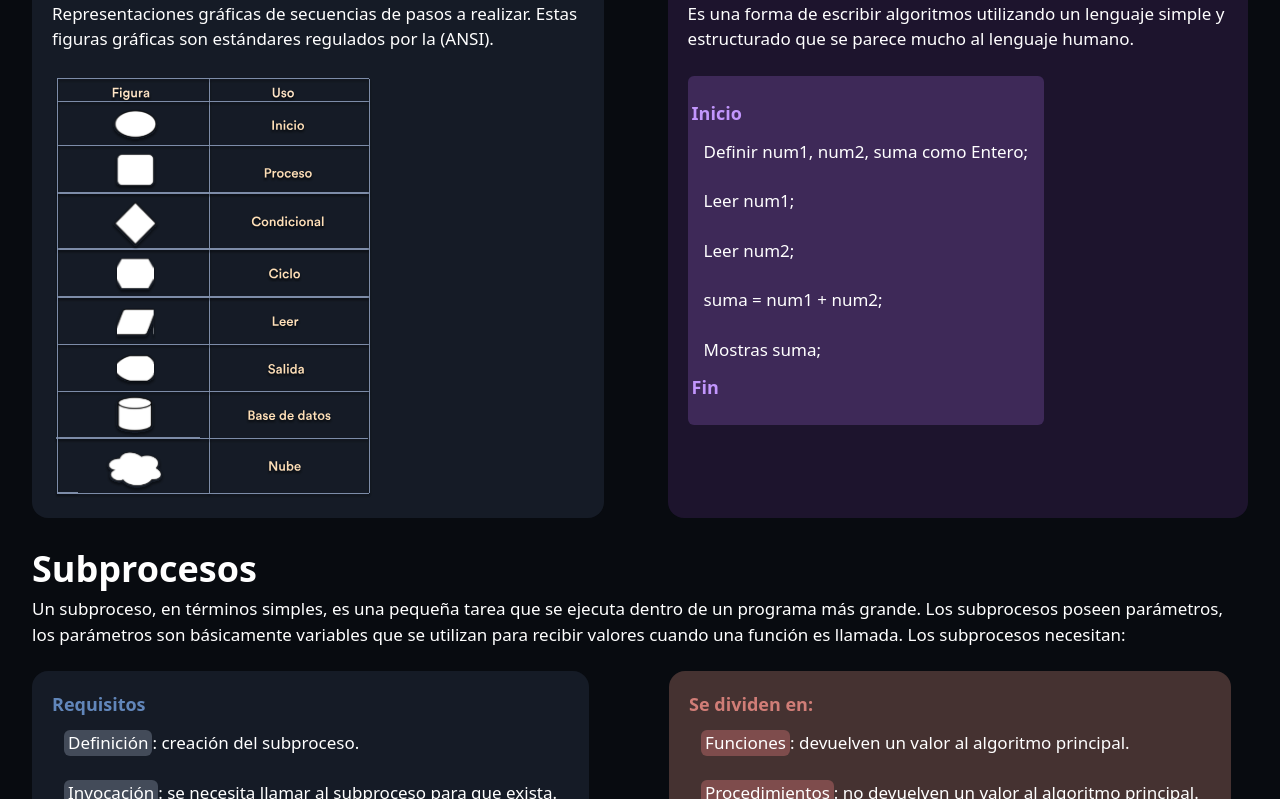
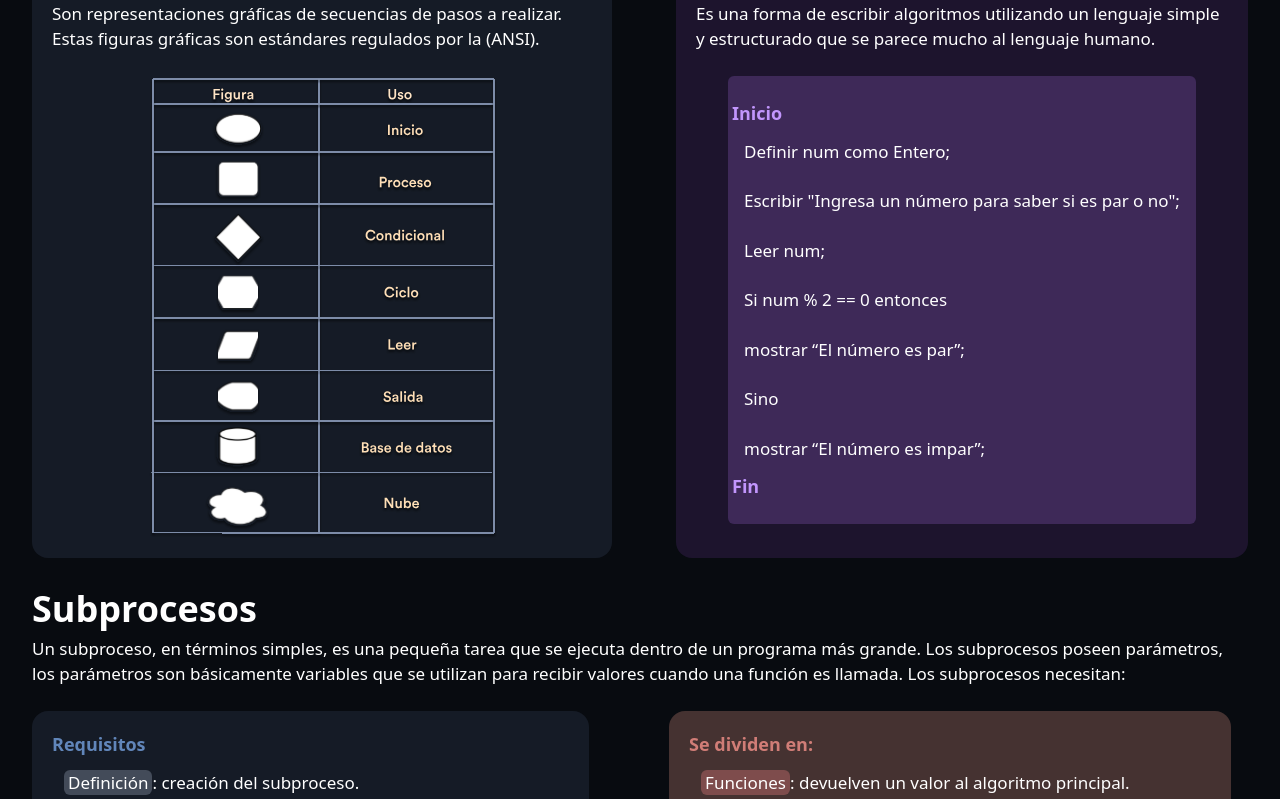
Before and after one commit to KevinLatino/Peritazgo-Website, a React (Vite) app: page /Aprendiendo in a window 1280 px wide. Shown: the part 1021-1820 px from the top of the page. Built offline with nearby package versions, Linux system fonts and the light colour scheme.

Commit message:
ScrollBar Changed, Some content centered

```diff
--- a/src/Articles/BasicKnowledge/Learn-the-basics/FlowChart.jsx
+++ b/src/Articles/BasicKnowledge/Learn-the-basics/FlowChart.jsx
@@ -18,13 +18,13 @@ const FlowChart = () => {
         </BlueTitle>
 
         <Paragraph>
-          Representaciones gráficas de secuencias de pasos a realizar. Estas figuras gráficas son estándares regulados por la (ANSI).
+          Son representaciones gráficas de secuencias de pasos a realizar. Estas figuras gráficas son estándares regulados por la (ANSI).
         </Paragraph>
 
         <Space />
 
         <div className='flex justify-center items-center'>
-          <img src={FlowCharts} width={320} />
+          <img src={FlowCharts} width={350} />
         </div>
 
       </BlueSection>
--- a/src/Articles/BasicKnowledge/Learn-the-basics/Pseudocodigo.jsx
+++ b/src/Articles/BasicKnowledge/Learn-the-basics/Pseudocodigo.jsx
@@ -15,27 +15,32 @@ const Pseudocodigo = () => {
   return (
     <>
       <PurpleSection>
+
         <PurpleTitle>
           Pseudocódigos
         </PurpleTitle>
         <Paragraph>
           Es una forma de escribir algoritmos utilizando un lenguaje simple y estructurado que se parece mucho al lenguaje humano.
         </Paragraph>
+
         <Space />
 
-        <PurpleWordSection>
+        <div className='flex justify-center items-center'>
+          <PurpleWordSection>
+            <Space />
+            <PurpleTitle>Inicio</PurpleTitle>
+            <Element>Definir num como Entero;</Element>
+            <Element>Escribir "Ingresa un número para saber si es par o no";</Element>
+            <Element>Leer num;</Element>
+            <Element>Si num % 2 == 0 entonces </Element>
+            <Element>mostrar “El número es par”;</Element>
+            <Element>Sino</Element>
+            <Element>mostrar “El número es impar”;</Element>
+            <PurpleTitle>Fin</PurpleTitle>
+            <Space />
+          </PurpleWordSection >
+        </div >
 
-          <Space />
-          <PurpleTitle>Inicio</PurpleTitle>
-          <Element>Definir num1, num2, suma como Entero;</Element>
-          <Element>Leer num1;</Element>
-          <Element>Leer num2;</Element>
-          <Element>suma = num1 + num2;</Element>
-          <Element>Mostras suma;</Element>
-          <PurpleTitle>Fin</PurpleTitle>
-          <Space />
-
-        </PurpleWordSection >
       </PurpleSection>
     </>
   )
--- a/src/Articles/BasicKnowledge/Learn-the-basics/Subprocesses.jsx
+++ b/src/Articles/BasicKnowledge/Learn-the-basics/Subprocesses.jsx
@@ -80,6 +80,7 @@ const Subprocesses = () => {
                 </RedSection>
 
                 <Space />
+
                 <PurpleSection>
                     <PurpleTitle>
                         <PurpleWordSection>Funciones:</PurpleWordSection> se puede apreciar que devuelve el resultado.
--- a/src/Articles/ControlStructureScreen.jsx
+++ b/src/Articles/ControlStructureScreen.jsx
@@ -65,7 +65,7 @@ const ControlStructure = () => {
   };`
 
   const stringFor =
-    `for (i=0; i<4; i++){
+    `for (let i=0; i<4; i++){
     console.log(i)
   };
   //En consola: 0, 1, 2, 3`
--- a/src/Components/CodeComponent.jsx
+++ b/src/Components/CodeComponent.jsx
@@ -5,7 +5,7 @@ import { atomOneDark } from 'react-syntax-highlighter/dist/esm/styles/hljs';
 const CodeComponent = ({ codeString }) => {
 
     return (
-        <div>
+        <div className='flex justify-center items-center'>
             <SyntaxHighlighter language='javascript' style={atomOneDark}>
                 {codeString}
             </SyntaxHighlighter>
--- a/src/Components/SectionsComponent.jsx
+++ b/src/Components/SectionsComponent.jsx
@@ -2,7 +2,7 @@ import React from 'react'
 
 export const BlueSection = ({ children }) => {
     return (
-        <div className='flex items-start flex-col flex-wrap bg-blue_section w-fit p-5 rounded-2xl'>
+        <div className='flex flex-col flex-wrap bg-blue_section w-fit p-5 rounded-2xl'>
             {children}
         </div>
     )
@@ -10,7 +10,7 @@ export const BlueSection = ({ children }) => {
 
 export const GreenSection = ({ children }) => {
     return (
-        <div className="flex items-start flex-col flex-wrap bg-green_section w-fit p-5 rounded-2xl">
+        <div className="flex flex-col flex-wrap bg-green_section w-fit p-5 rounded-2xl">
             {children}
         </div>
     )
@@ -18,7 +18,7 @@ export const GreenSection = ({ children }) => {
 
 export const RedSection = ({ children }) => {
     return (
-        <div className="flex items-start flex-col flex-wrap bg-red_section w-fit p-5 rounded-2xl">
+        <div className="flex flex-col flex-wrap bg-red_section w-fit p-5 rounded-2xl">
             {children}
         </div>
     )
@@ -26,7 +26,7 @@ export const RedSection = ({ children }) => {
 
 export const PurpleSection = ({ children }) => {
     return (
-        <div className='flex items-start flex-col flex-wrap bg-purple_section w-fit p-5 rounded-2xl'>
+        <div className='flex flex-col flex-wrap bg-purple_section w-fit p-5 rounded-2xl'>
             {children}
         </div>
     )
@@ -34,7 +34,7 @@ export const PurpleSection = ({ children }) => {
 
 export const PurpleWordSection = ({ children }) => {
     return (
-        <div className='flex items-start flex-col flex-wrap bg-purple_word_section w-fit px-1 rounded-md'>
+        <div className='flex flex-col flex-wrap bg-purple_word_section w-fit px-1 rounded-md'>
             {children}
         </div>
     )
@@ -42,7 +42,7 @@ export const PurpleWordSection = ({ children }) => {
 
 export const BlueWordSection = ({ children }) => {
     return (
-        <div className=' flex items-start flex-col flex-wrap bg-blue_word_section rounded-md px-1 '>
+        <div className='flex flex-col flex-wrap bg-blue_word_section w-fit px-1 rounded-md  '>
             {children}
         </div>
     )
--- a/src/index.css
+++ b/src/index.css
@@ -7,6 +7,27 @@ html, body {
     background-color: #080b10;
 }
 
+/* width */
+::-webkit-scrollbar {
+    width: 10px;
+  }
+
+  /* Track */
+  ::-webkit-scrollbar-track {
+    background: #080b10;
+  }
+
+  /* Handle */
+  ::-webkit-scrollbar-thumb {
+    background: #b3b7b752;
+    border-radius: 10px;
+  }
+
+  /* Handle on hover */
+  ::-webkit-scrollbar-thumb:hover {
+    background: #267c6e5d;
+  }
+
 #root {
     max-width: 1300px;
     margin: 0 auto;
```
